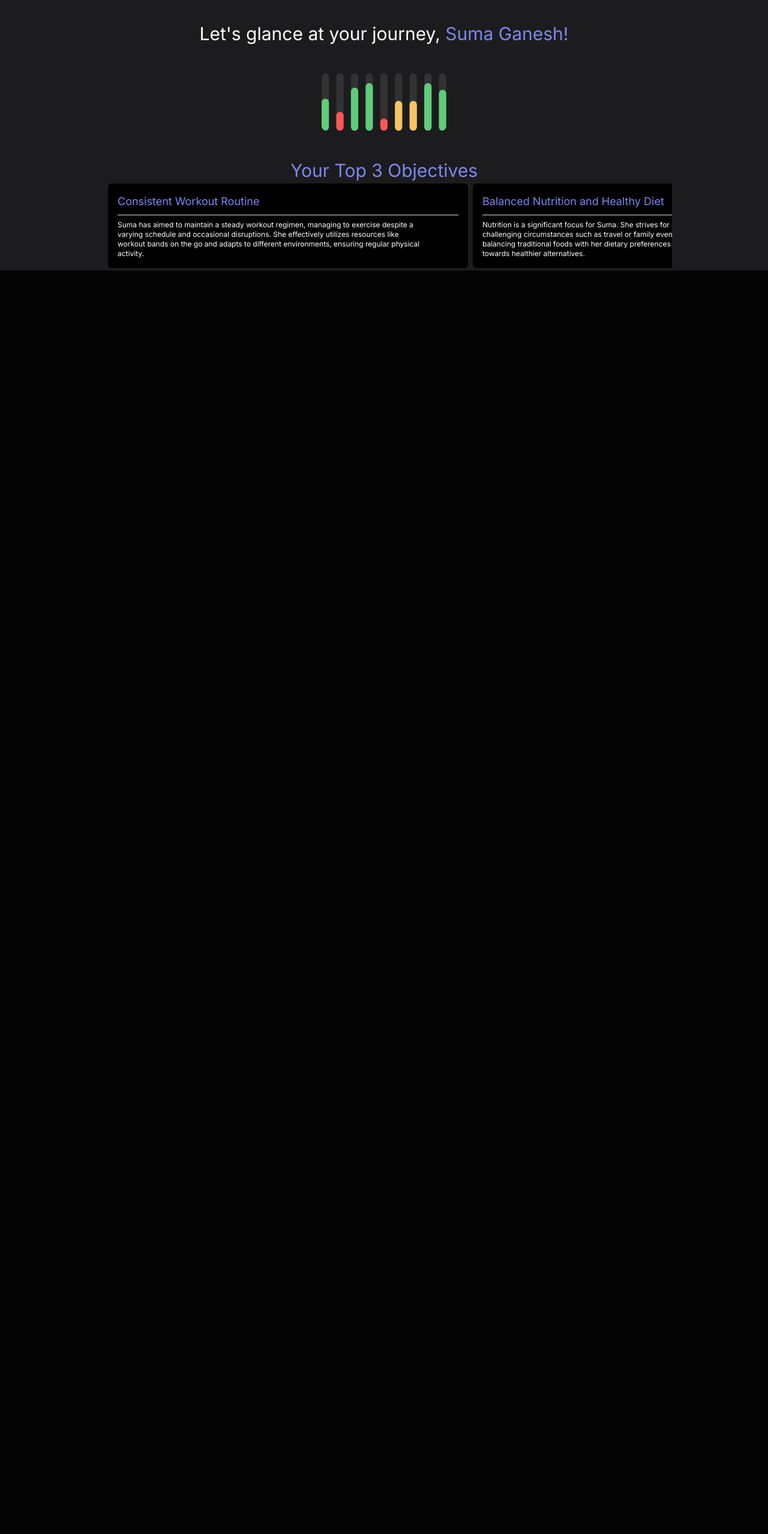
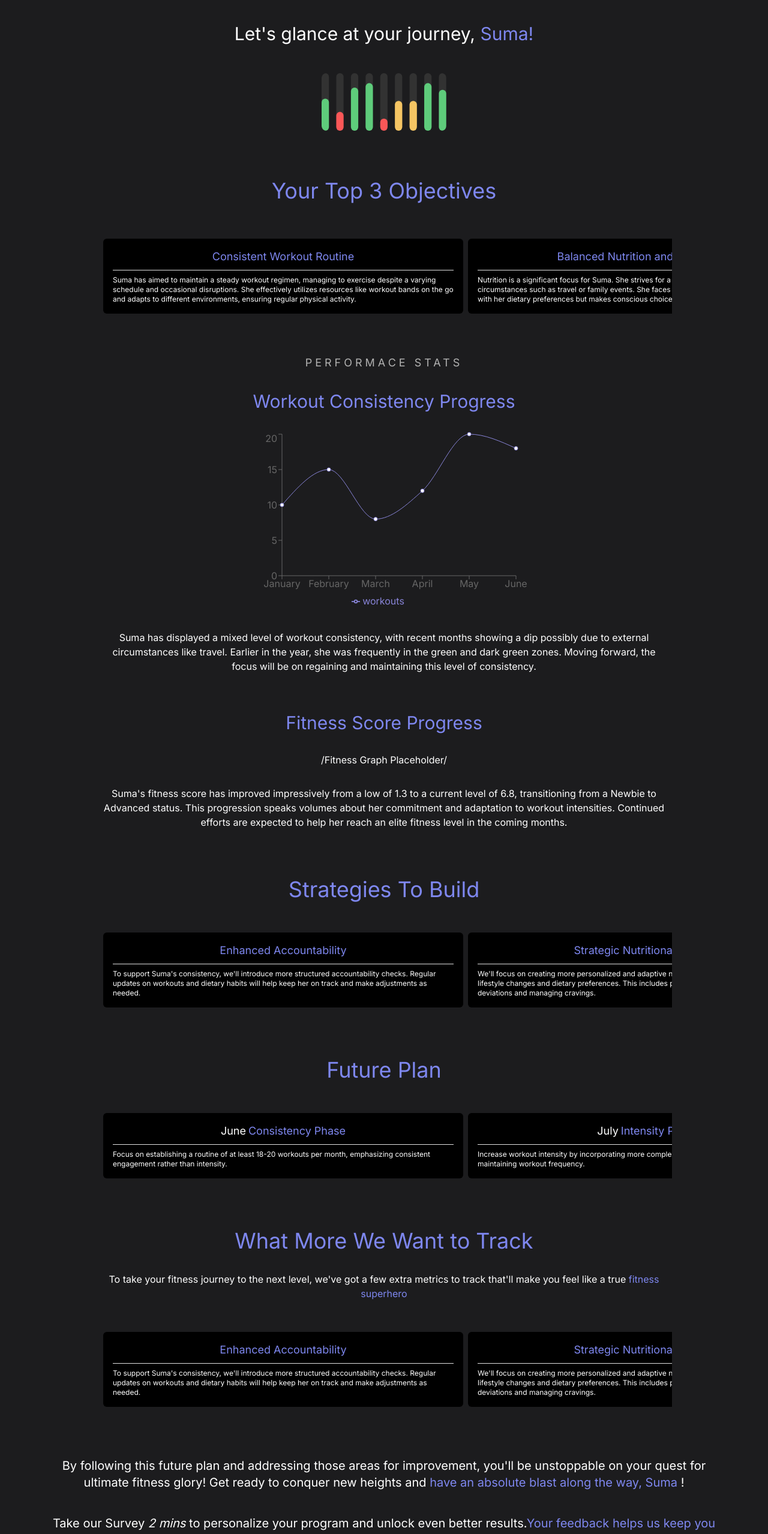
Before and after one commit to on-the-move-life/otm-client, a React (Create React App) app: page /journey-reflection in a window 1280 px wide. Shown: the part 234-2792 px from the top of the page at 60% size. Before the commit the page ends 800 px from the top, so only its background shows below. Built offline with nearby package versions, Linux system fonts and the light colour scheme; sample sign-in values are in the browser's storage.

Commit message:
Journey Reflections Page

```diff
--- a/package.json
+++ b/package.json
@@ -28,6 +28,7 @@
     "react-toastify": "^10.0.5",
     "react-top-loading-bar": "^2.3.1",
     "react-touch-drag-slider": "^2.2.6",
+    "recharts": "^2.12.7",
     "redux": "^4.2.1",
     "redux-devtools-extension": "^2.13.9",
     "redux-thunk": "^2.4.2",
--- /dev/null
+++ b/src/features/JourneyReflection/Conclusion.js
@@ -0,0 +1,17 @@
+import React from 'react'
+import info from './info.json';
+
+const Conclusion = () => {
+    const nameParts = info.renewalReport.name.split(' ');
+    const firstName = nameParts[0];
+  return (
+    <div className='mb-20'>
+        <div className='sm:px-16 px-4 mt-20 flex flex-col sm:gap-10 gap-4'>
+            <h3 className='sm:text-center text-left sm:text-xl text-base'>By following this future plan and addressing those areas for improvement, you'll be unstoppable on your quest for ultimate fitness glory! Get ready to conquer new heights and <span className='text-[#7E87EF]'>have an absolute blast along the way, {firstName}</span> !</h3>
+            <h3 className='sm:text-center text-left sm:text-xl text-base'>Take our Survey <span className='italic'>2 mins</span> to personalize your program and unlock even better results.<span className='text-[#7E87EF]'>Your feedback helps us keep you crushing your goals!</span></h3>
+        </div>
+    </div>
+  )
+}
+
+export default Conclusion
--- /dev/null
+++ b/src/features/JourneyReflection/FitnessProgress.js
@@ -0,0 +1,19 @@
+import React from 'react'
+import FitnessGraph from './graphs/FitnessGraph'
+import info from './info.json';
+
+const FitnessProgress = () => {
+  return (
+    <div>
+      <div className='sm:px-10 px-4 mt-16'>
+      <h1 className='text-[#7E87EF] sm:text-3xl text-xl sm:text-center text-left font-serif sm:mt-8 mt-2'>Fitness Score Progress</h1>
+      </div>
+      <div className='sm:px-10 px-4 mt-8 flex flex-col items-center justify-center'>
+        <FitnessGraph/>
+        <p className='sm:text-base text-xs sm:text-center text-left sm:px-32 px-8 mt-8'>{info.renewalReport.fitnessScore}</p>
+      </div>
+    </div>
+  )
+}
+
+export default FitnessProgress
--- /dev/null
+++ b/src/features/JourneyReflection/FuturePlan.js
@@ -0,0 +1,29 @@
+import React from 'react'
+import info from './info.json'
+const FuturePlan = () => {
+    const {futurePlan} = info.renewalReport;
+  return (
+    <div>
+        <div className='sm:px-10 px-4 mt-20'>
+        <h1 className='text-[#7E87EF] sm:text-4xl text-2xl sm:text-center text-left font-serif'>Future Plan</h1>
+      </div>
+      <div className='flex flex-row overflow-x-auto sm:max-w-screen-lg max-w-screen-[400px] mx-auto overflow-hidden px-2 sm:mt-12 mt-10'>
+      {futurePlan.map((prod,index)=>{
+          return (
+            <div key={index} className='flex-shrink-0 w-4/5 sm:w-[600px] h-auto p-4 bg-black m-1 rounded-md'>
+                <div className='flex gap-1 justify-center items-center'>
+            <h2 className='text-white sm:text-lg text-sm text-center'>{prod.month}</h2>
+            <h2 className='text-[#7E87EF] sm:text-lg text-sm text-center'>{prod.theme}</h2>
+            </div>
+            <hr className="my-2 border-gray-300" />
+            <p className='sm:max-w-xl text-xs'>{prod.details}</p>
+            </div>
+          )
+        })
+        }
+      </div>
+    </div>
+  )
+}
+
+export default FuturePlan;
--- a/src/features/JourneyReflection/JourneyReflectionPage.js
+++ b/src/features/JourneyReflection/JourneyReflectionPage.js
@@ -1,11 +1,18 @@
+
+import Conclusion from './Conclusion';
+import FitnessProgress from './FitnessProgress';
+import FuturePlan from './FuturePlan';
 import info from './info.json';
+import Objectives from './Objectives';
+import Strategies from './Strategies';
+import Track from './Track';
+import WorkoutConsitency from './WorkoutConsitency';
 
 const JourneyReflectionPage = () => {
-
-    const { objectives } = info.renewalReport;
-
+  const nameParts = info.renewalReport.name.split(' ');
+    const firstName = nameParts[0];
   return (
-    <div className='bg-[#1C1C1E] w-full h-auto flex flex-col px-4'>
+    <div className='bg-[#1C1C1E] w-full h-auto flex flex-col'>
      <div className='flex items-center justify-center sm:h-40 h-24'>
         <img src={process.env.PUBLIC_URL + '/assets/journey-pfp.png'} className='rounded-lg sm:w-20 sm:h-20' alt='header_picture'/>
      </div>
@@ -14,26 +21,18 @@ const JourneyReflectionPage = () => {
         <p className='text-[14px] font-thin sm:text-center text-left mt-3 sm:text-base'>Your dedication to fitness despite long work hours is inspiring. Keep experimenting and staying consistent - you’re on the right path!</p>
       </div>
       <div className="sm:px-10 px-4 mt-10">
-       <h1 className="text-center sm:text-3xl text-xl font-serif">Let's glance at your journey, <span className="text-[#7E87EF]">{info.renewalReport.name}!</span></h1>
+       <h1 className="sm:text-center text-left sm:text-3xl text-xl font-serif">Let's glance at your journey, <span className="text-[#7E87EF]">{firstName}!</span></h1>
       </div>
       <div className="sm:px-10 px-4 mt-12 flex items-center justify-center">
       <img src={process.env.PUBLIC_URL + '/assets/journey-graph.svg'} className='rounded-lg sm:w-52 w-30 sm:h-auto' alt='graph'/>
       </div>
-      <div className='sm:px-10 px-4 mt-12'>
-        <h1 className='text-[#7E87EF] sm:text-3xl text-xl sm:text-center text-left font-serif'>Your Top 3 Objectives</h1>
-      </div>
-      <div className='flex flex-row overflow-x-auto sm:max-w-screen-lg max-w-screen-[700px] mx-auto overflow-hidden px-4'>
-      {objectives.map((prod,index)=>{
-          return (
-            <div key={index} className='flex-shrink-0 w-3/5 sm:w-[600px] h-auto p-4 bg-black m-1 rounded-md'>
-            <h2 className='text-[#7E87EF] sm:text-lg text-sm'>{prod.heading}</h2>
-            <hr className="my-2 border-gray-300" />
-            <p className='sm:max-w-lg text-xs'>{prod.details}</p>
-            </div>
-          )
-        })
-        }
-      </div>
+       <Objectives/>
+       <WorkoutConsitency/>
+       <FitnessProgress/>
+       <Strategies/>
+       <FuturePlan/>
+       <Track/>
+       <Conclusion/>
   </div>
 
   )
--- /dev/null
+++ b/src/features/JourneyReflection/Objectives.js
@@ -0,0 +1,27 @@
+import React from 'react'
+import info from './info.json';
+
+const Objectives = () => {
+    const { objectives } = info.renewalReport;
+  return (
+    <div>
+        <div className='sm:px-10 px-4 mt-20'>
+        <h1 className='text-[#7E87EF] sm:text-4xl text-2xl sm:text-center text-left font-serif'>Your Top 3 Objectives</h1>
+      </div>
+      <div className='flex flex-row overflow-x-auto sm:max-w-screen-lg max-w-screen-[400px] mx-auto overflow-hidden px-2 sm:mt-14 mt-10'>
+      {objectives.map((prod,index)=>{
+          return (
+            <div key={index} className='flex-shrink-0 w-4/5 sm:w-[600px] h-auto p-4 bg-black m-1 rounded-md'>
+            <h2 className='text-[#7E87EF] sm:text-lg text-sm text-center'>{prod.heading}</h2>
+            <hr className="my-2 border-gray-300" />
+            <p className='sm:max-w-xl text-xs'>{prod.details}</p>
+            </div>
+          )
+        })
+        }
+      </div>
+    </div>
+  )
+}
+
+export default Objectives
--- /dev/null
+++ b/src/features/JourneyReflection/Strategies.js
@@ -0,0 +1,26 @@
+import React from 'react'
+import info from './info.json'
+const Strategies = () => {
+    const {futureStrategies} = info.renewalReport;
+  return (
+    <div>
+        <div className='sm:px-10 px-4 mt-20'>
+        <h1 className='text-[#7E87EF] sm:text-4xl text-2xl sm:text-center text-left font-serif'>Strategies To Build</h1>
+      </div>
+      <div className='flex flex-row overflow-x-auto sm:max-w-screen-lg max-w-screen-[400px] mx-auto overflow-hidden px-2 sm:mt-12 mt-10'>
+      {futureStrategies.map((prod,index)=>{
+          return (
+            <div key={index} className='flex-shrink-0 w-4/5 sm:w-[600px] h-auto p-4 bg-black m-1 rounded-md'>
+            <h2 className='text-[#7E87EF] sm:text-lg text-sm text-center'>{prod.heading}</h2>
+            <hr className="my-2 border-gray-300" />
+            <p className='sm:max-w-xl text-xs'>{prod.details}</p>
+            </div>
+          )
+        })
+        }
+      </div>
+    </div>
+  )
+}
+
+export default Strategies
--- /dev/null
+++ b/src/features/JourneyReflection/Track.js
@@ -0,0 +1,27 @@
+import React from 'react'
+import info from './info.json';
+const Track = () => {
+    const {futureStrategies} = info.renewalReport;
+  return (
+    <div>
+      <div className='sm:px-10 px-2 mt-20'>
+        <h1 className='text-[#7E87EF] sm:text-4xl text-[22px] sm:text-center text-left font-serif'>What More We Want to Track</h1>
+        <p className='text-white sm:text-base text-sm sm:text-center text-left sm:px-32 mt-8'>To take your fitness journey to the next level, we've got a few extra metrics to track that'll make you feel like a true <span className='text-[#7E87EF]'>fitness superhero</span></p>
+      </div>
+      <div className='flex flex-row overflow-x-auto sm:max-w-screen-lg max-w-screen-[400px] mx-auto overflow-hidden px-2 sm:mt-12 mt-10'>
+      {futureStrategies.map((prod,index)=>{
+          return (
+            <div key={index} className='flex-shrink-0 w-4/5 sm:w-[600px] h-auto p-4 bg-black m-1 rounded-md'>
+            <h2 className='text-[#7E87EF] sm:text-lg text-sm text-center'>{prod.heading}</h2>
+            <hr className="my-2 border-gray-300" />
+            <p className='sm:max-w-xl text-xs'>{prod.details}</p>
+            </div>
+          )
+        })
+        }
+      </div>
+    </div>
+  )
+}
+
+export default Track
--- /dev/null
+++ b/src/features/JourneyReflection/WorkoutConsitency.js
@@ -0,0 +1,21 @@
+import React from 'react'
+import info from './info.json'
+import WorkoutGraph from './graphs/WorkoutGraph'
+const WorkoutConsitency = () => {
+  return (
+    <div>
+        <div className='sm:px-10 px-4 mt-16'>
+      <h2 className='text-[#B1B1B1] sm:text-center text-left sm:text-lg text-xs tracking-[5px]'>PERFORMACE STATS</h2>
+      <h1 className='text-[#7E87EF] sm:text-3xl text-xl sm:text-center text-left font-serif sm:mt-8 mt-2'>Workout Consistency Progress</h1>
+      </div>
+      <div className='mt-8 w-full h-auto'>
+        <WorkoutGraph/>
+      </div>
+      <div className='sm:px-10 mt-8'>
+        <p className='sm:text-base text-xs sm:text-center text-left sm:px-32 px-8'>{info.renewalReport.workoutConsistencySummary}</p>
+      </div>
+    </div>
+  )
+}
+
+export default WorkoutConsitency
--- /dev/null
+++ b/src/features/JourneyReflection/graphs/FitnessGraph.js
@@ -0,0 +1,11 @@
+import React from 'react'
+
+const FitnessGraph = () => {
+  return (
+    <div>
+        /Fitness Graph Placeholder/
+    </div>
+  )
+}
+
+export default FitnessGraph
--- /dev/null
+++ b/src/features/JourneyReflection/graphs/WorkoutGraph.js
@@ -0,0 +1,37 @@
+import React from 'react'
+import { Line, Legend, XAxis, YAxis, LineChart, Area } from 'recharts';
+
+const WorkoutGraph = () => {
+  const data = [
+    { month: 'January', workouts: 10 },
+    { month: 'February', workouts: 15 },
+    { month: 'March', workouts: 8 },
+    { month: 'April', workouts: 12 },
+    { month: 'May', workouts: 20 },
+    { month: 'June', workouts: 18 },
+  ];
+
+  return (
+    <div className='flex items-center justify-center'>
+      <LineChart
+        width={500}
+        height={300}
+        data={data}
+        margin={{
+          top: 5,
+          right: 30,
+          left: 20,
+          bottom: 5,
+        }}
+      >
+        <XAxis dataKey="month" />
+        <YAxis />
+        <Legend />
+        <Line type="monotone" dataKey="workouts" stroke="#8884d8" />
+        <Area type="monotone" dataKey="workouts" fill="#FFF" />
+      </LineChart>
+    </div>
+  )
+}
+
+export default WorkoutGraph
```
Also changed, not shown: 1 other file (tests, documents, lock files or other folders).
